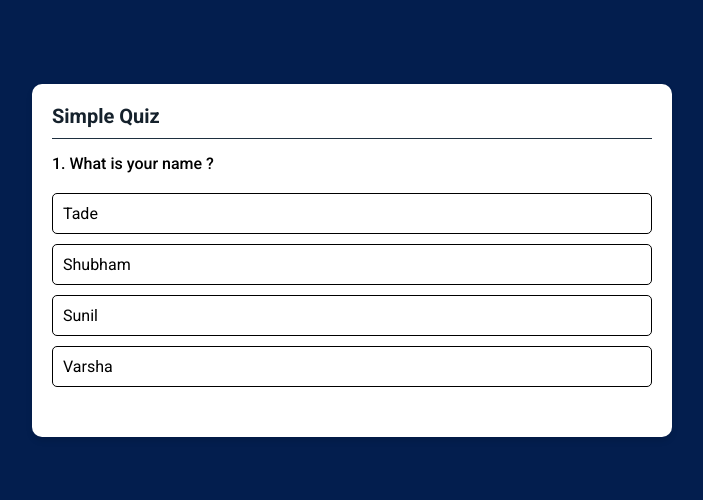
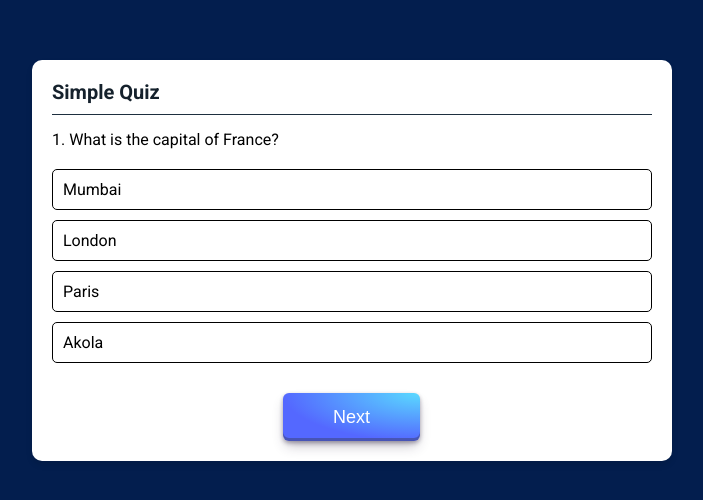
Before and after one commit to shubhamtade/QuizApp, a plain HTML site: page index.html in a window 1280 px wide. Shown: the part 140-640 px from the top of the page, without its empty margins (288-991 px from the left). Drawn offline with Linux system fonts and the light colour scheme.

Commit message:
Question complete

```diff
--- a/asset/script/index.js
+++ b/asset/script/index.js
@@ -0,0 +1,130 @@
+const qaObject = [
+  {
+    question: "What is the capital of France?",
+    answer: [
+      { text: "Mumbai", correct: false },
+      { text: "London", correct: false },
+      { text: "Paris", correct: true },
+      { text: "Akola", correct: false },
+    ],
+  },
+  {
+    question: "What is the square root of 64?",
+    answer: [
+      { text: "9", correct: false },
+      { text: "8", correct: false },
+      { text: "16", correct: false },
+      { text: "64", correct: true },
+    ],
+  },
+  {
+    question: "Who wrote the play 'Romeo and Juliet'?",
+    answer: [
+      { text: "Sonia", correct: false },
+      { text: "Me", correct: false },
+      { text: "Don't Know", correct: false },
+      { text: "William Shakespeare", correct: true },
+    ],
+  },
+  {
+    question: "What is the largest mammal on Earth?",
+    answer: [
+      { text: "blue whale", correct: true },
+      { text: "Horse", correct: false },
+      { text: "Frog", correct: false },
+      { text: "Dog", correct: false },
+    ],
+  },
+  {
+    question: "What is the chemical symbol for water?",
+    answer: [
+      { text: "O2", correct: false },
+      { text: "H2O", correct: true },
+      { text: "H2", correct: false },
+      { text: "NACL", correct: false },
+    ],
+  },
+  {
+    question: "Who discovered the theory of relativity?",
+    answer: [
+      { text: "Nikola Tesla", correct: false },
+      { text: "Mahatma Gandhi", correct: false },
+      { text: "Rahul Gandhi", correct: false },
+      { text: "Albert Einstein", correct: true },
+    ],
+  },
+  {
+    question: "What is the tallest mountain in the world?",
+    answer: [
+      { text: "Mount Everest", correct: true },
+      { text: "Mount Kailas", correct: false },
+      { text: "Mount Tabu", correct: false },
+      { text: "Mount Kia", correct: false },
+    ],
+  },
+  {
+    question: "What is the currency of Japan?",
+    answer: [
+      { text: "Dollar", correct: false },
+      { text: "Rubel", correct: false },
+      { text: "Japanese Yen", correct: true },
+      { text: "Ruppee", correct: false },
+    ],
+  },
+  {
+    question: "Who painted the 'Mona Lisa'?",
+    answer: [
+      { text: "Mukesh Ambani", correct: false },
+      { text: "Narendra Modi", correct: false },
+      { text: "Leonardo da Vinci", correct: true },
+      { text: "You", correct: false },
+    ],
+  },
+  {
+    question: "What is the largest planet in our solar system?",
+    answer: [
+      { text: "Jupiter", correct: true },
+      { text: "Sun", correct: false },
+      { text: "Moon", correct: false },
+      { text: "Earth", correct: false },
+    ],
+  },
+];
+
+const que = document.querySelector(".que");
+const option = document.querySelector(".option");
+const next_btn = document.querySelector("#next-btn");
+let currentQuestionIndex = 0;
+
+function start() {
+  que.innerHTML = `${currentQuestionIndex + 1}. ${
+    qaObject[currentQuestionIndex].question
+  }`;
+
+  option.innerHTML = "";
+
+  for (let i = 0; i < 4; i++) {
+    const list = document.createElement("li");
+    list.textContent = qaObject[currentQuestionIndex].answer[i].text;
+    option.appendChild(list);
+  }
+
+  document.querySelector(".next-btn").style.display = "flex";
+}
+
+function updateQue() {
+  if (currentQuestionIndex !== qaObject.length) {
+    currentQuestionIndex += 1;
+
+    // option.reset();
+
+    start();
+  } else {
+    // result();
+    console.log("RESULT");
+  }
+}
+
+next_btn.addEventListener("click", updateQue);
+
+start();
--- a/index.html
+++ b/index.html
@@ -11,10 +11,10 @@
       <h1>Simple Quiz</h1>
       <div class="que"><p>1. What is your name ?</p></div>
       <div class="option">
-        <li>Tade</li>
+        <!-- <li>Tade</li>
         <li>Shubham</li>
         <li>Sunil</li>
-        <li>Varsha</li>
+        <li>Varsha</li> -->
       </div>
 
       <div class="next-btn">
```
